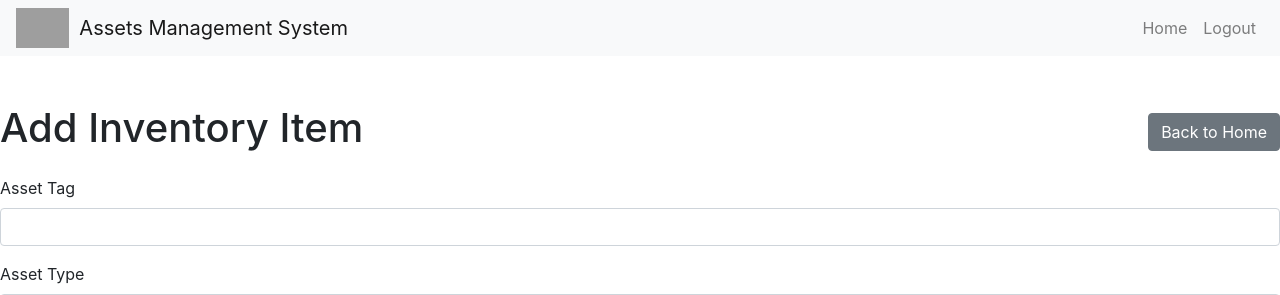
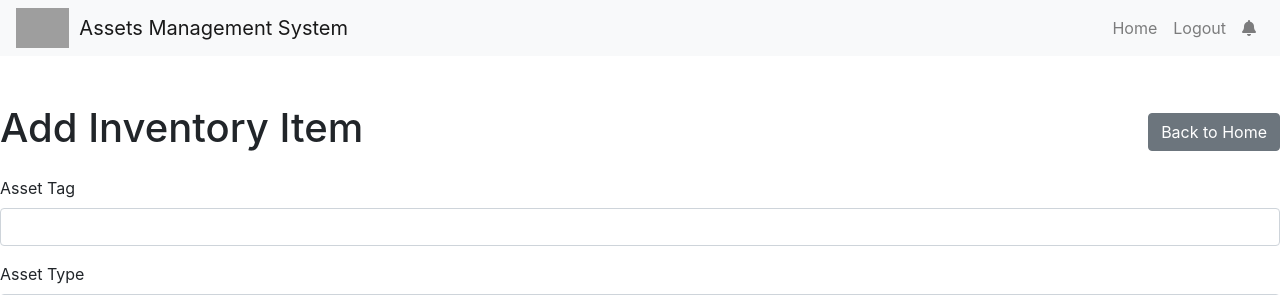
Before and after one commit to CleantechSolar1/Inventory_app, a Flask app: page /add in a window 1280 px wide. Shown: the top 295 px of the page. Run offline with Flask 3, Linux system fonts and the light colour scheme; a user stored in the database is signed in; some libraries are stand-ins or nearby versions; grey boxes are pictures that could not be loaded.

Commit message:
+ notification bell for Task 2

```diff
--- a/app/templates/base.html
+++ b/app/templates/base.html
@@ -5,6 +5,7 @@
     <meta name="viewport" content="width=device-width, initial-scale=1.0">
     <title>Inventory Management System</title>
     <link rel="stylesheet" href="https://stackpath.bootstrapcdn.com/bootstrap/4.5.2/css/bootstrap.min.css">
+    <link rel="stylesheet" href="https://cdnjs.cloudflare.com/ajax/libs/font-awesome/6.5.0/css/all.min.css">
     <link rel="stylesheet" href="{{ url_for('static', filename='css/custom.css') }}">
 </head>
 <body class="d-flex flex-column min-vh-100 {% block body_class %}{% endblock %}">
@@ -29,6 +30,22 @@
         </li>
         {% endif %}
     </ul>
+
+    {% if current_user.is_authenticated %}
+    <!-- Notification Bell -->
+    <ul class="navbar-nav">
+        <li class="nav-item position-relative">
+            <a class="nav-link" href="{{ url_for('main.notifications') }}">
+                <i class="fas fa-bell"></i>
+                {% if expiring_assets_count > 0 %}
+                <span class="badge badge-danger position-absolute" style="top: 2px; right: 0px;">
+                    {{ expiring_assets_count }}
+                </span>
+                {% endif %}
+            </a>
+        </li>
+    </ul>
+    {% endif %}
 </div>
     </nav>
 
```
Lines whose indentation alone changed are shown as unchanged.
